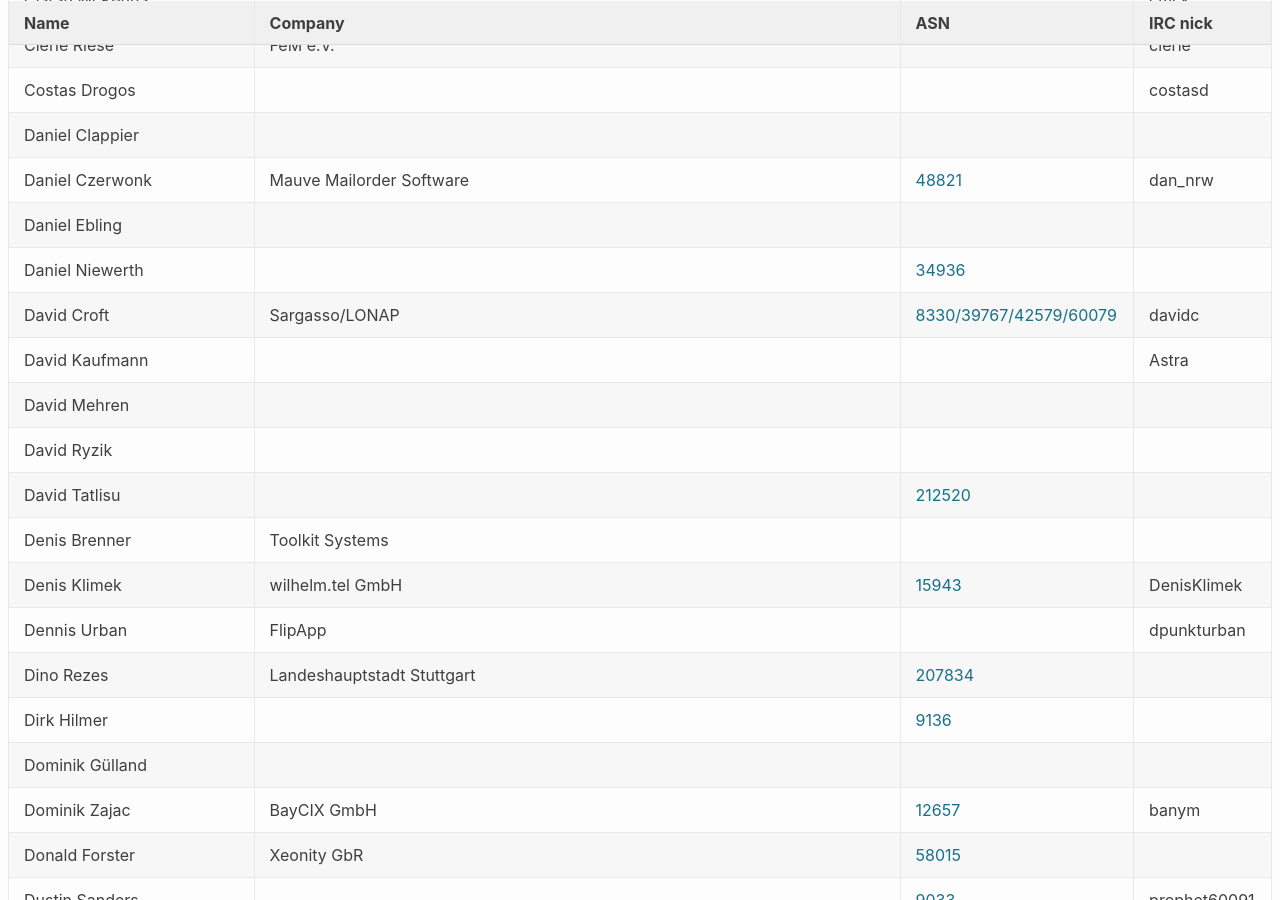
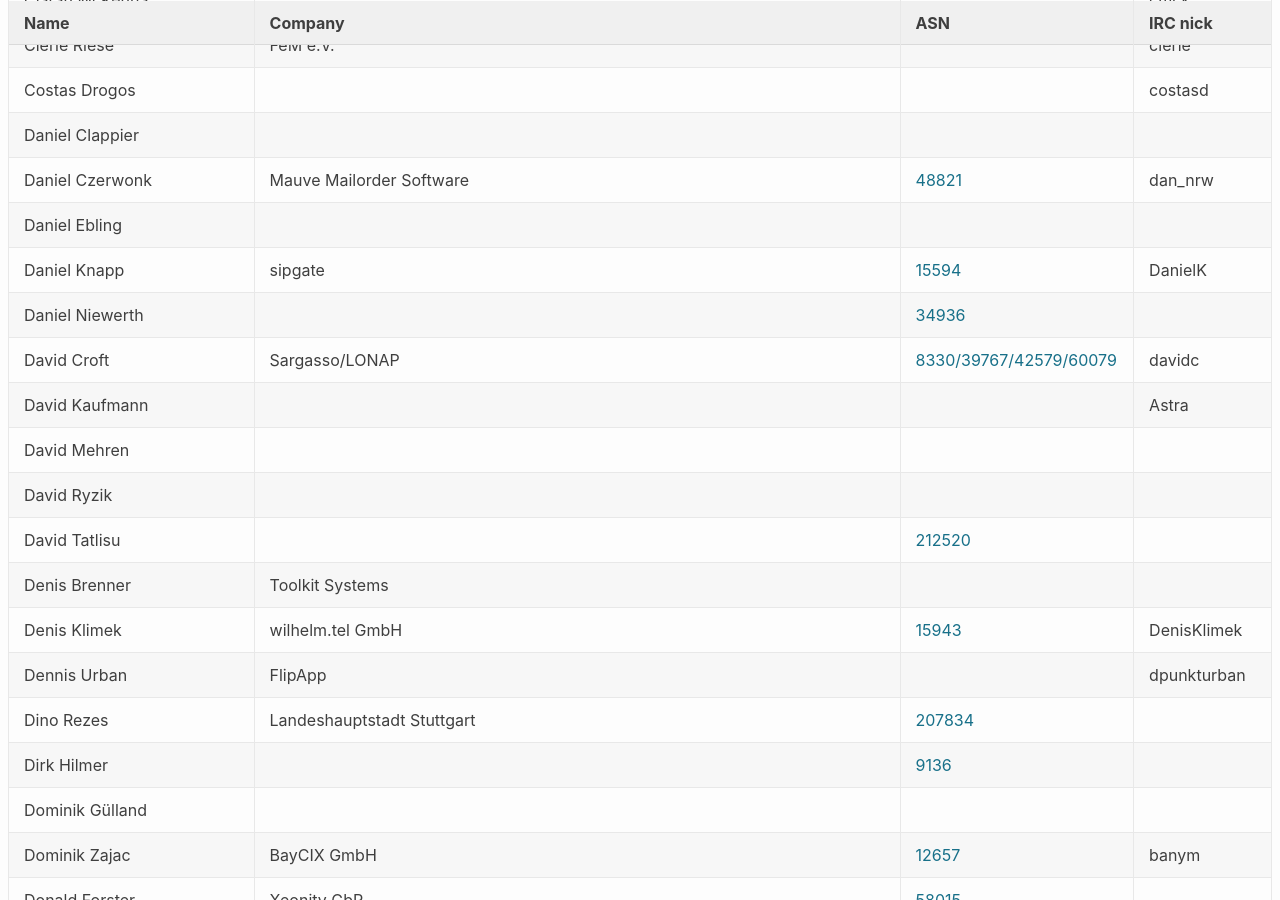
Before and after one commit to denog/pretix-attendeelist, a Jekyll site: the page built from denog13/index.markdown, in a window 1280 px wide and 900 px high, scrolled down 1696 px. Built offline with Jekyll 4.4.1, drawn with Linux system fonts in a browser that asks for light colours.

Commit message:
Latest data: Thu Oct  7 08:49:49 UTC 2021

```diff
--- a/_data/attendees_denog13.json
+++ b/_data/attendees_denog13.json
@@ -250,6 +250,12 @@
     "company": null,
     "irc": null,
     "asn": null
+  },
+  {
+    "name": "Daniel Knapp",
+    "company": "sipgate",
+    "irc": "DanielK",
+    "asn": "15594"
   },
   {
     "name": "Daniel Niewerth",
```
